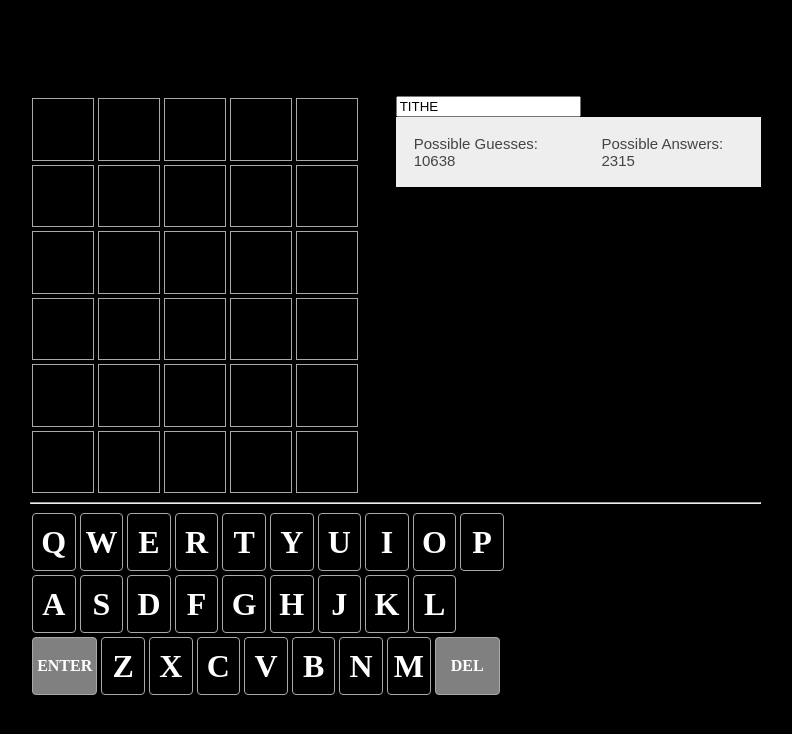
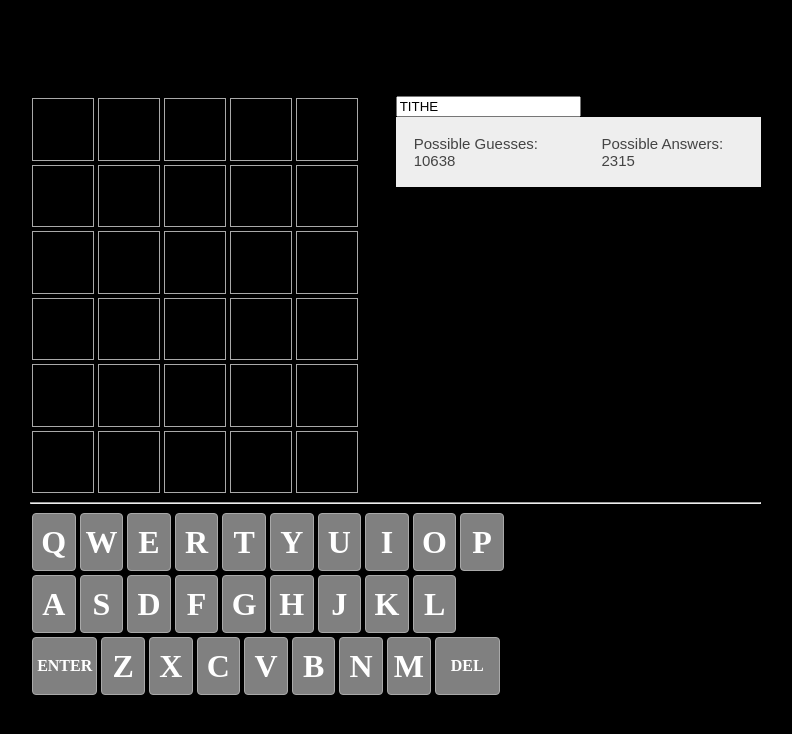
Before and after one commit to parody-error/wordle_words, a Next.js app: page / in a window 1280 px wide. Shown: the top 734 px of the page, without its empty margins (66-858 px from the left). Built offline with nearby package versions, Linux system fonts and the light colour scheme.

Commit message:
Updating keyboard letter states

```diff
--- a/src/app/globals.css
+++ b/src/app/globals.css
@@ -65,7 +65,7 @@
 }
 
 .Key-module_letter__UWEHN[data-state="absent"] {
-  background-color: var(--color-absent);
+  background-color: #303030;
 
   color: var(--key-evaluated-text-color-absent);
 }
@@ -83,7 +83,7 @@
 }
 
 .Key-module_letter__UWEHN[data-state="unknown"] {
-  background-color: var(--color-unknown);
+  background-color: grey;
 
   color: var(--key-evaluated-text-color-absent);
 
@@ -131,7 +131,7 @@
 }
 
 .Tile-module_tile__UWEHN[data-state="absent"] {
-  background-color: var(--color-absent);
+  background-color: #303030;
 
   color: var(--key-evaluated-text-color-absent);
 }
--- a/src/app/page.tsx
+++ b/src/app/page.tsx
@@ -5,9 +5,12 @@ import styles from "./page.module.css";
 import { useEffect, useState } from "react";
 
 import { Keyboard } from "../components/Keyboard";
+import { LetterState } from "../components/LetterState";
 import { RemainingWords } from "../components/RemainingWords";
 import { TileRowGrid } from "../components/TileRowGrid";
 import { WordleAnswer } from "../components/WordleAnswer";
+
+import { getState } from "../helpers/state";
 
 import * as Constants from "../constants/constants";
 
@@ -21,6 +24,38 @@ export default function Home() {
   const [guessedWordCount, setGuessedWordCount] = useState(0);
   const [guessedWords, setGuessedWords] = useState(
     Array<string>(Constants.MAX_GUESS_COUNT).fill(Constants.EMPTY_WORD)
+  );
+  const [letterStates, setLetterStates] = useState(
+    new Map([
+      ["A", LetterState.unknown],
+      ["B", LetterState.unknown],
+      ["C", LetterState.unknown],
+      ["D", LetterState.unknown],
+      ["E", LetterState.unknown],
+      ["F", LetterState.unknown],
+      ["G", LetterState.unknown],
+      ["H", LetterState.unknown],
+      ["I", LetterState.unknown],
+      ["J", LetterState.unknown],
+      ["K", LetterState.unknown],
+      ["L", LetterState.unknown],
+      ["M", LetterState.unknown],
+      ["N", LetterState.unknown],
+      ["O", LetterState.unknown],
+      ["P", LetterState.unknown],
+      ["Q", LetterState.unknown],
+      ["R", LetterState.unknown],
+      ["S", LetterState.unknown],
+      ["T", LetterState.unknown],
+      ["U", LetterState.unknown],
+      ["V", LetterState.unknown],
+      ["W", LetterState.unknown],
+      ["X", LetterState.unknown],
+      ["Y", LetterState.unknown],
+      ["Z", LetterState.unknown],
+      [Constants.ENTER_KEY, LetterState.unknown],
+      [Constants.DELETE_KEY, LetterState.unknown],
+    ])
   );
 
   useEffect(() => {
@@ -92,6 +127,24 @@ export default function Home() {
     setGuessedWords(nextGuessedWords);
     setGuessedWordCount(guessedWordCount + 1);
     setCurrentGuess("");
+
+    updateLetterStates(nextGuessedWords);
+  }
+
+  function updateLetterStates(words: Array<string>) {
+    let nextLetterStates = letterStates;
+
+    words.forEach((word) => {
+      const state = getState(word, wordleAnswer);
+      state.forEach((s, i) => {
+        const currentState = nextLetterStates.get(word[i]);
+        if (currentState !== LetterState.correct) {
+          nextLetterStates.set(word[i], s);
+        }
+      });
+    });
+
+    setLetterStates(nextLetterStates);
   }
 
   function isValidWord(word: string) {
@@ -136,7 +189,7 @@ export default function Home() {
           </div>
           <div className="row"></div>
           <hr />
-          <Keyboard currentGuess={currentGuess} onInput={onKeyboardInput} />
+          <Keyboard letterStates={letterStates} onInput={onKeyboardInput} />
         </div>
       </div>
     </main>
--- a/src/components/Keyboard.js
+++ b/src/components/Keyboard.js
@@ -4,30 +4,30 @@ import { KeyboardKey } from "./KeyboardKey";
 import { KeyStyle } from "../constants/KeyStyle";
 import { LetterState } from "./LetterState";
 
-export function Keyboard({ currentGuess, onInput }) {
+export function Keyboard({ letterStates, onInput }) {
   let firstRowKeys = Array(
-    { value: "Q", style: KeyStyle.LETTER, state: LetterState.unknown },
-    { value: "W", style: KeyStyle.LETTER, state: LetterState.unknown },
-    { value: "E", style: KeyStyle.LETTER, state: LetterState.unknown },
-    { value: "R", style: KeyStyle.LETTER, state: LetterState.unknown },
-    { value: "T", style: KeyStyle.LETTER, state: LetterState.unknown },
-    { value: "Y", style: KeyStyle.LETTER, state: LetterState.unknown },
-    { value: "U", style: KeyStyle.LETTER, state: LetterState.unknown },
-    { value: "I", style: KeyStyle.LETTER, state: LetterState.unknown },
-    { value: "O", style: KeyStyle.LETTER, state: LetterState.unknown },
-    { value: "P", style: KeyStyle.LETTER, state: LetterState.unknown }
+    { value: "Q", style: KeyStyle.LETTER },
+    { value: "W", style: KeyStyle.LETTER },
+    { value: "E", style: KeyStyle.LETTER },
+    { value: "R", style: KeyStyle.LETTER },
+    { value: "T", style: KeyStyle.LETTER },
+    { value: "Y", style: KeyStyle.LETTER },
+    { value: "U", style: KeyStyle.LETTER },
+    { value: "I", style: KeyStyle.LETTER },
+    { value: "O", style: KeyStyle.LETTER },
+    { value: "P", style: KeyStyle.LETTER }
   );
 
   let secondRowKeys = Array(
-    { value: "A", style: KeyStyle.LETTER, state: LetterState.unknown },
-    { value: "S", style: KeyStyle.LETTER, state: LetterState.unknown },
-    { value: "D", style: KeyStyle.LETTER, state: LetterState.unknown },
-    { value: "F", style: KeyStyle.LETTER, state: LetterState.unknown },
-    { value: "G", style: KeyStyle.LETTER, state: LetterState.unknown },
-    { value: "H", style: KeyStyle.LETTER, state: LetterState.unknown },
-    { value: "J", style: KeyStyle.LETTER, state: LetterState.unknown },
-    { value: "K", style: KeyStyle.LETTER, state: LetterState.unknown },
-    { value: "L", style: KeyStyle.LETTER, state: LetterState.unknown }
+    { value: "A", style: KeyStyle.LETTER },
+    { value: "S", style: KeyStyle.LETTER },
+    { value: "D", style: KeyStyle.LETTER },
+    { value: "F", style: KeyStyle.LETTER },
+    { value: "G", style: KeyStyle.LETTER },
+    { value: "H", style: KeyStyle.LETTER },
+    { value: "J", style: KeyStyle.LETTER },
+    { value: "K", style: KeyStyle.LETTER },
+    { value: "L", style: KeyStyle.LETTER }
   );
 
   let thirdRowKeys = Array(
@@ -36,13 +36,13 @@ export function Keyboard({ currentGuess, onInput }) {
       style: KeyStyle.SPECIAL,
       state: LetterState.unknown,
     },
-    { value: "Z", style: KeyStyle.LETTER, state: LetterState.unknown },
-    { value: "X", style: KeyStyle.LETTER, state: LetterState.unknown },
-    { value: "C", style: KeyStyle.LETTER, state: LetterState.unknown },
-    { value: "V", style: KeyStyle.LETTER, state: LetterState.unknown },
-    { value: "B", style: KeyStyle.LETTER, state: LetterState.unknown },
-    { value: "N", style: KeyStyle.LETTER, state: LetterState.unknown },
-    { value: "M", style: KeyStyle.LETTER, state: LetterState.unknown },
+    { value: "Z", style: KeyStyle.LETTER },
+    { value: "X", style: KeyStyle.LETTER },
+    { value: "C", style: KeyStyle.LETTER },
+    { value: "V", style: KeyStyle.LETTER },
+    { value: "B", style: KeyStyle.LETTER },
+    { value: "N", style: KeyStyle.LETTER },
+    { value: "M", style: KeyStyle.LETTER },
     {
       value: Constants.DELETE_KEY,
       style: KeyStyle.SPECIAL,
@@ -59,7 +59,7 @@ export function Keyboard({ currentGuess, onInput }) {
               key={k.value}
               value={k.value}
               style={k.style}
-              state={k.state}
+              state={letterStates.get(k.value)}
               onPress={onInput}
             />
           ))}
@@ -69,7 +69,7 @@ export function Keyboard({ currentGuess, onInput }) {
                 key={k.value}
                 value={k.value}
                 style={k.style}
-                state={k.state}
+                state={letterStates.get(k.value)}
                 onPress={onInput}
               />
             ))}
@@ -81,7 +81,7 @@ export function Keyboard({ currentGuess, onInput }) {
               key={k.value}
               value={k.value}
               style={k.style}
-              state={k.state}
+              state={letterStates.get(k.value)}
               onPress={onInput}
             />
           ))}
```
